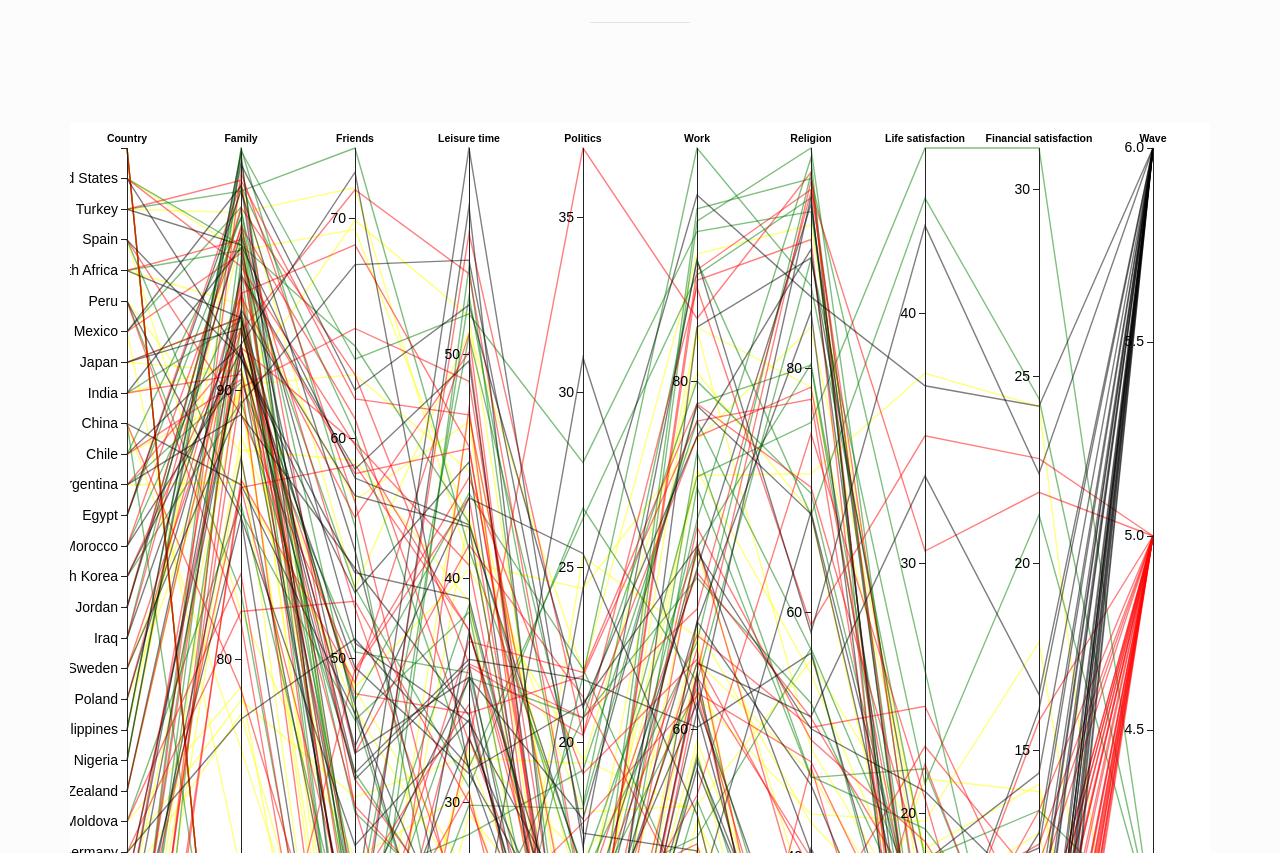
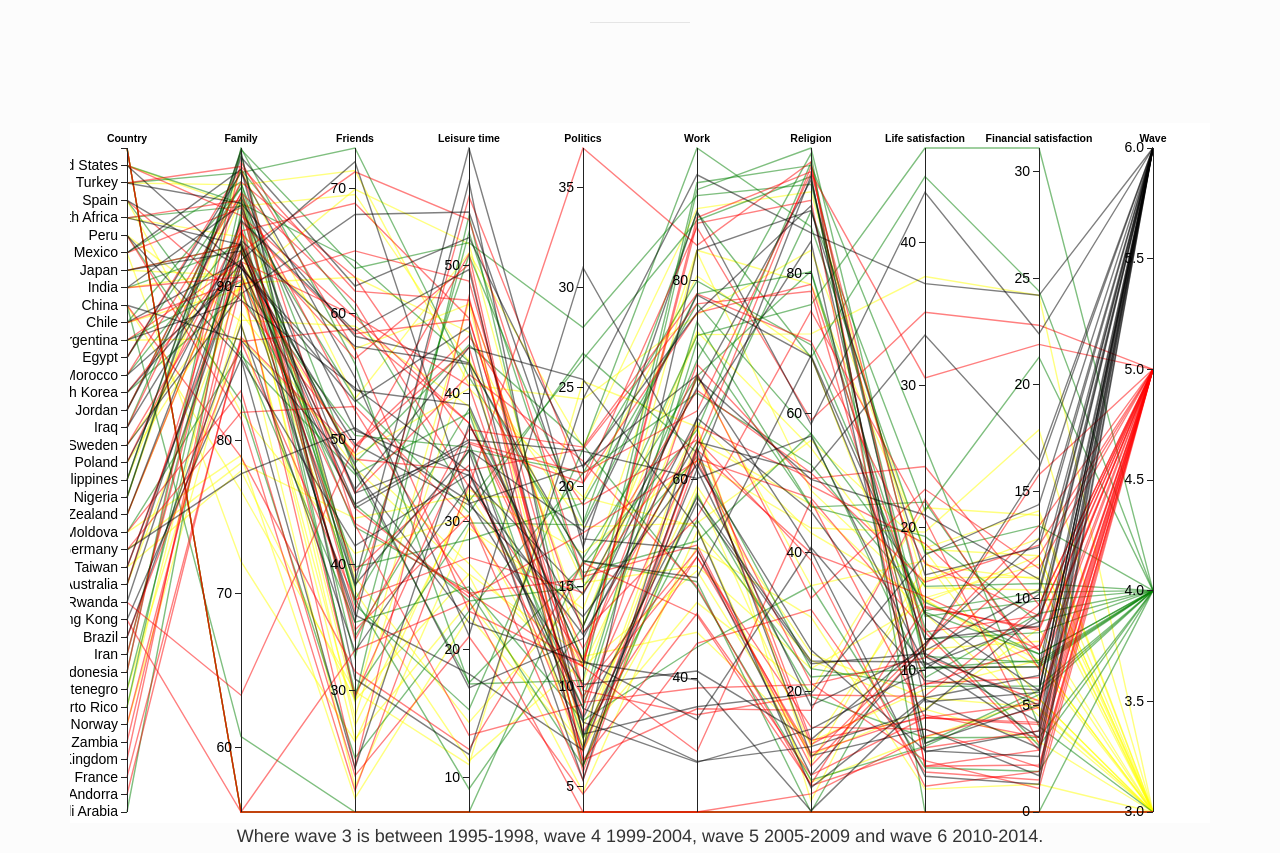
Before and after one commit to elindbom/parallelCoordinates, a website: page index.html in a window 1280 px wide. Shown: the part 995-1848 px from the top of the page. Drawn offline with nearby package versions, Linux system fonts and the light colour scheme; a web font is replaced by a local one.

Commit message:
Fixed with visualization

```diff
--- a/d3.parcoords.js
+++ b/d3.parcoords.js
@@ -9,8 +9,8 @@ d3.parcoords = function(config) {
     alphaOnBrushed: 0.0,
     mode: "default",
     rate: 20,
-    width: 700,
-    height: 200,
+    width: 600,
+    height: 300,
     margin: { top: 24, right: 0, bottom: 12, left: 0 },
     nullValueSeparator: "undefined", // set to "top" or "bottom"
     nullValueSeparatorPadding: { top: 8, right: 0, bottom: 8, left: 0 },
--- a/index.html
+++ b/index.html
@@ -133,7 +133,7 @@
                     <div class="col-md-12">
                      <!-- LÄGG VISUALISERINGEN HÄR!!!! -->
 
-                     <div id="example" class="parcoords" style="height:1200px; width: 100%; align-left: 5px;"></div>
+                     <div id="example" class="parcoords" style="height:700px; width: 100%; align-left: 5px;"></div>
                      <p style="text-align: center;">Where wave 3 is between 1995-1998, wave 4 1999-2004, wave 5 2005-2009 and wave 6 2010-2014.</p>
                      <button id="btnReset" class="glyphicon glyphicon-remove" style="margin-left: auto; margin-right: auto; posistion: center;">Reset Brushes</button>
                      <div id="grid"></div>
```
